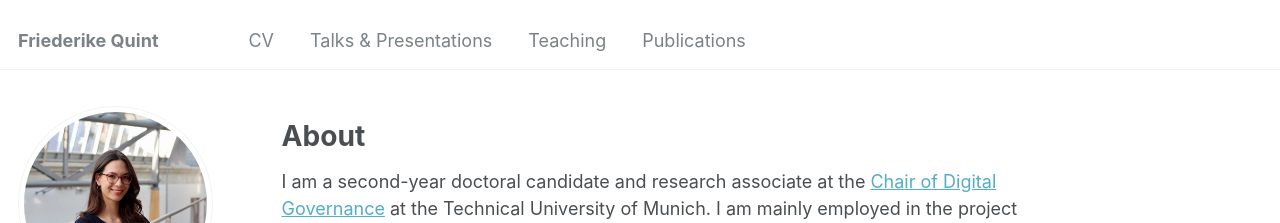
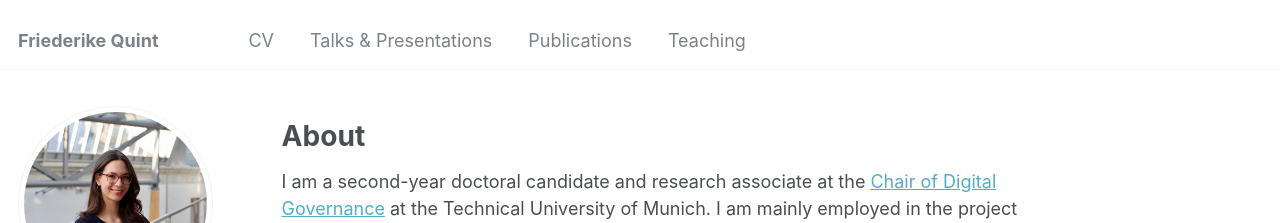
Before and after one commit to friederikequint/friederikequint.github.io, a Jekyll site: the page built from _pages/about.md, in a window 1280 px wide. Shown: the top 223 px of the page. Built offline with Jekyll 4.4.1, drawn with Linux system fonts in a browser that asks for light colours; part of the change alters nothing that is shown.

```diff
--- a/_data/navigation.yml
+++ b/_data/navigation.yml
@@ -6,12 +6,14 @@ main:
   - title: "Talks & Presentations"
     url: /talks/
 
+  - title: "Publications"
+    url: /publications/
+
   - title: "Teaching"
     url: /teaching/
 
 
-  - title: "Publications"
-    url: /publications/
+
 
 
 
```
